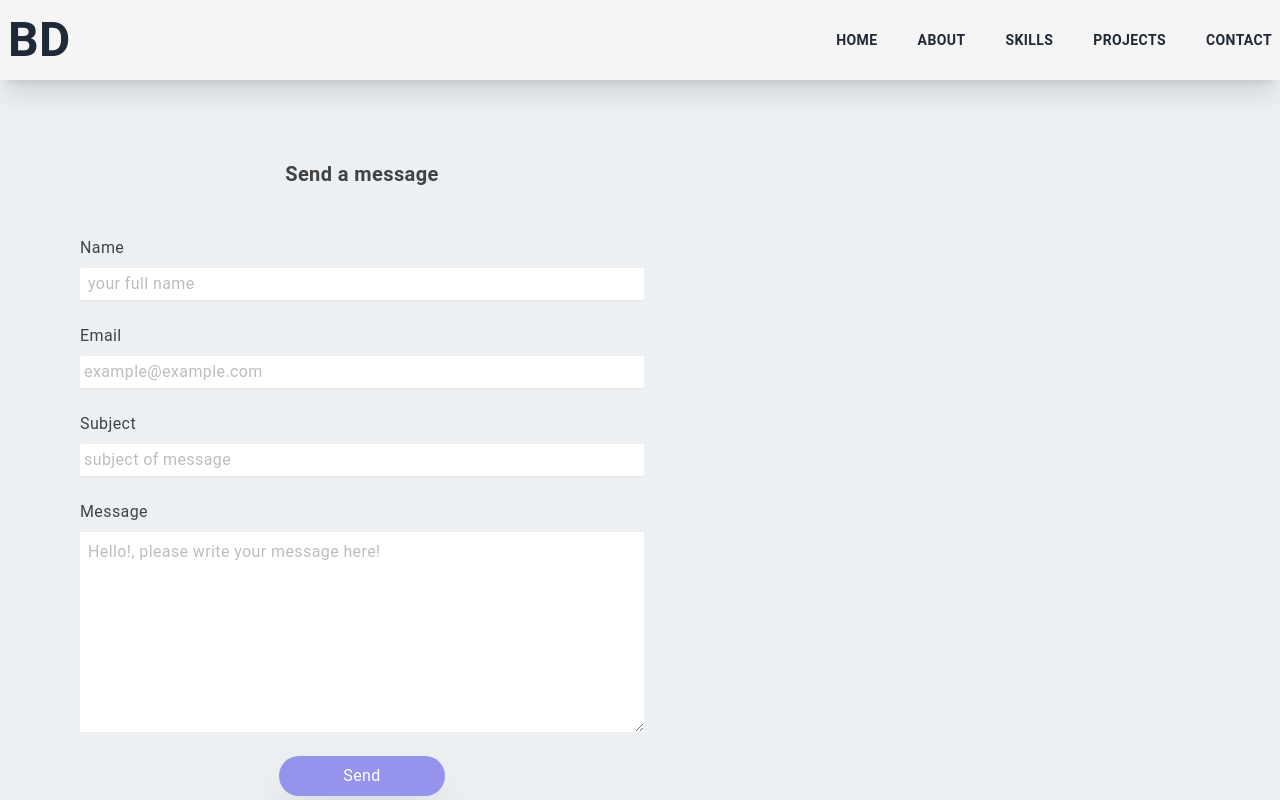
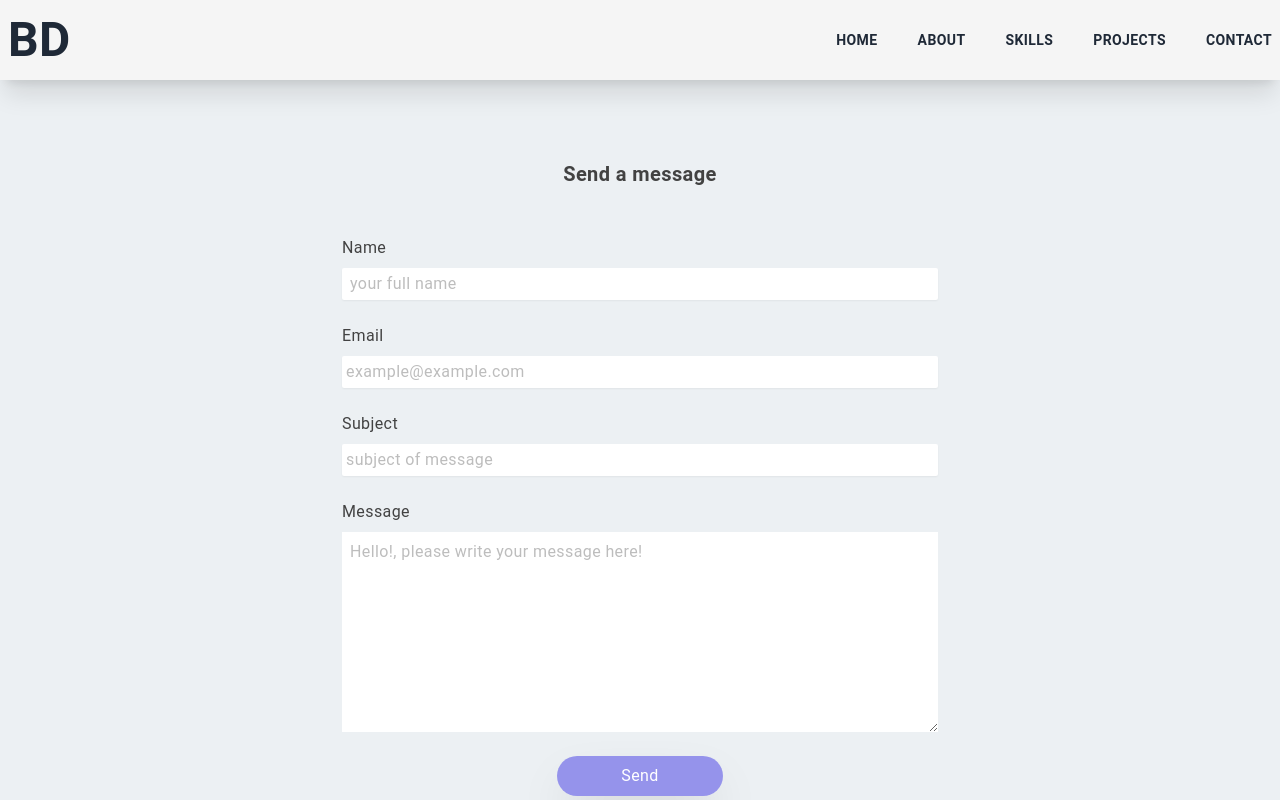
Before and after one commit to Bishwajitkuat/portfolio_next_bisso, a Next.js app: page /contact in a window 1280 px wide. Shown: the top 800 px of the page. Built offline with nearby package versions, Linux system fonts and the light colour scheme.

Commit message:
style imporve: larger schreen size, content will be aligned instead of left

```diff
--- a/components/contact-page/contact-page.tsx
+++ b/components/contact-page/contact-page.tsx
@@ -5,11 +5,9 @@ import ContactDetail from "./contact-detail";
 export default function ContactPage() {
   return (
     <div className="w-full min-h-screen">
-      <div className="md:px-16 pt-8 md:pt-12 md:max-w-[724px] text-gray-800 grid justify-stretch">
-        <div className="px-4">
-          <ContactForm />
-          <ContactDetail />
-        </div>
+      <div className="px-4 md:px-16 pt-8 md:pt-12  text-gray-800 grid justify-center m-auto md:max-w-[724px]">
+        <ContactForm />
+        <ContactDetail />
       </div>
     </div>
   );
```
